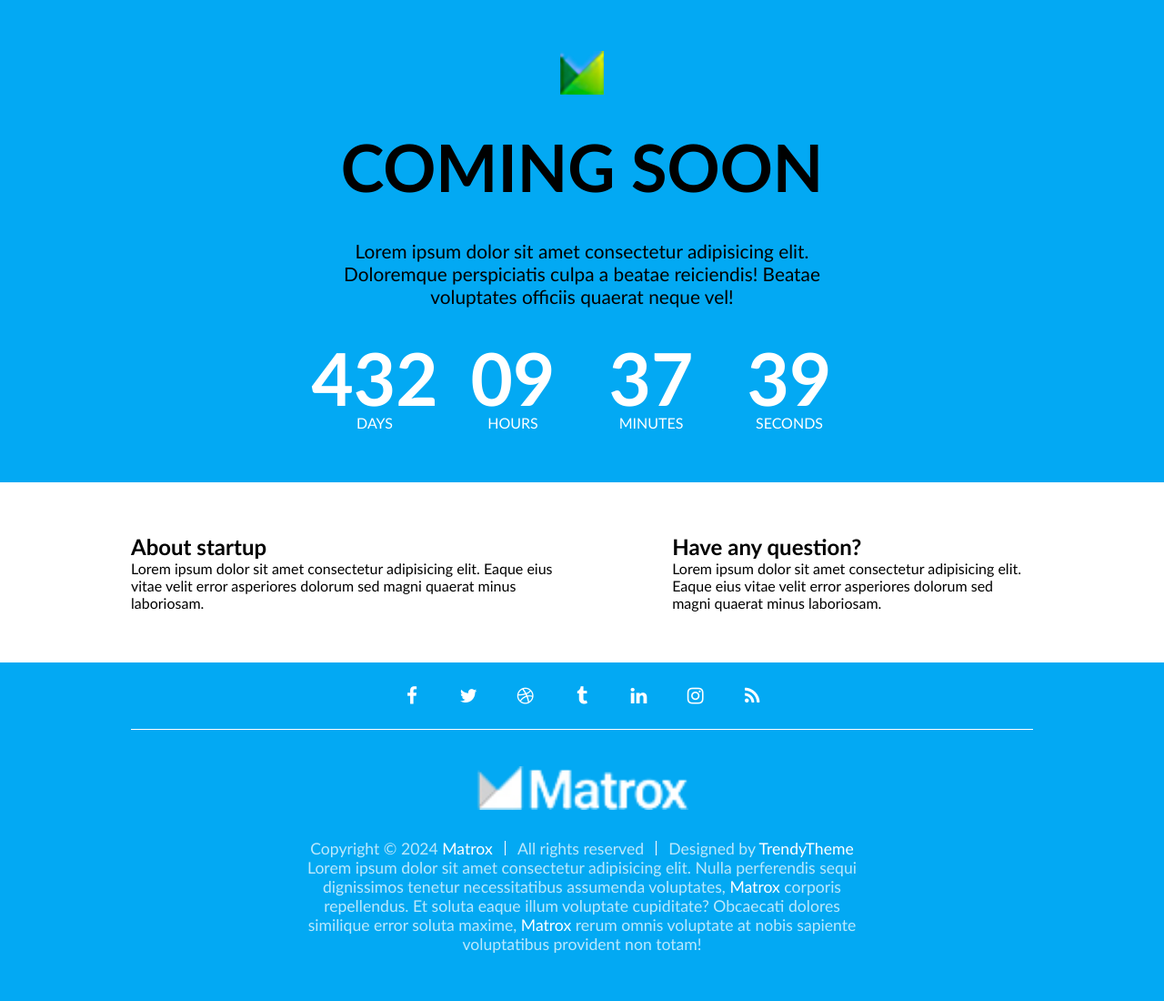
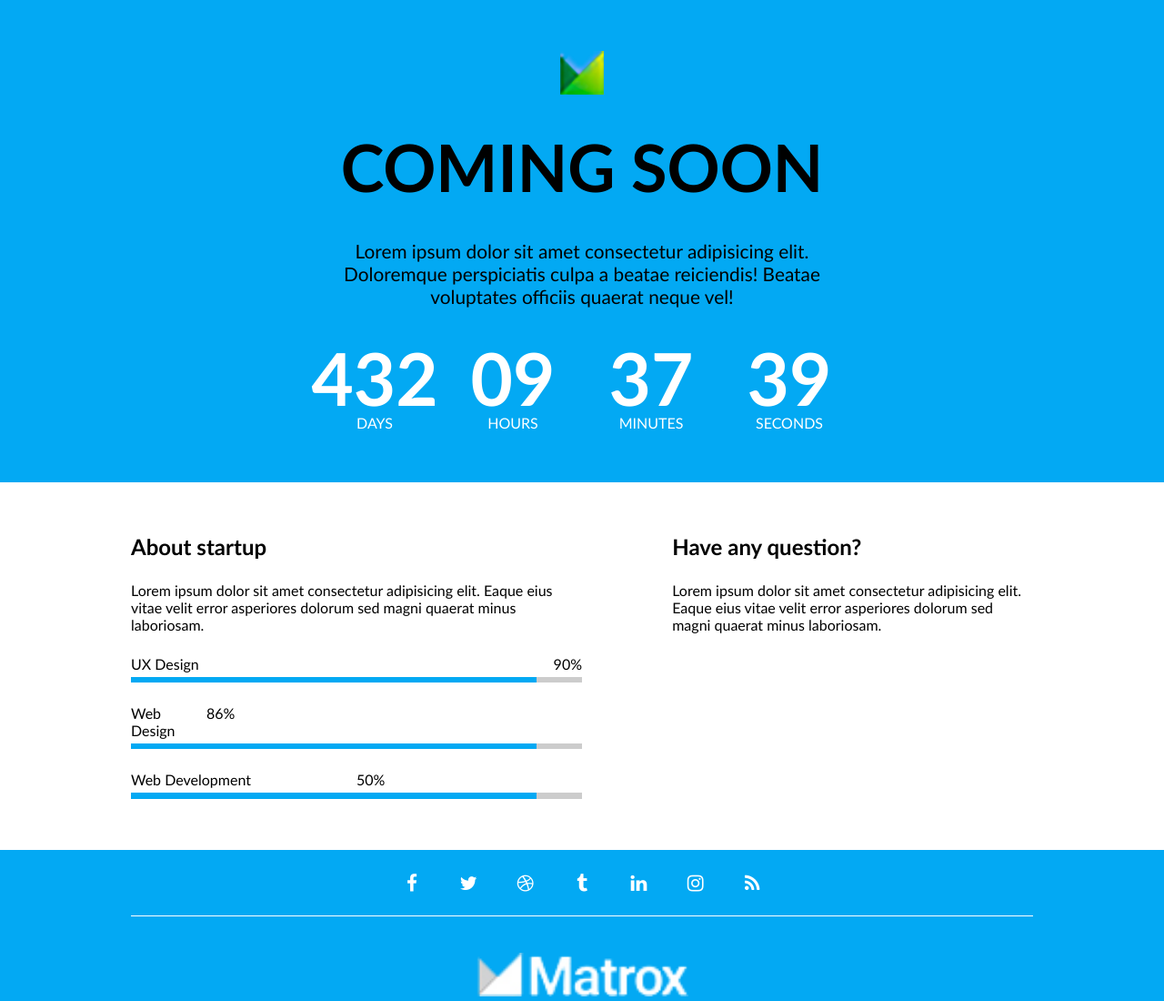
Before and after one commit to mkrivickas/44-grupe-coming-soon, a website: page index.html in a window 1280 px wide. Shown: the top 1100 px of the page at 91% size. Drawn offline with Linux system fonts and the light colour scheme.

Commit message:
Progress bar

```diff
--- a/css/base/layout.css
+++ b/css/base/layout.css
@@ -22,6 +22,9 @@
 }
 
 .container .column{
+  display: flex;
+  flex-direction: column;
+  gap: 1.5rem;
     width: 50%;
 }
 
--- /dev/null
+++ b/css/components/progress-bar.css
@@ -0,0 +1,24 @@
+.progress-bar {
+  display: flex;
+  width: 100%;
+  flex-direction: column;
+  gap: 0.3rem;
+}
+.progress-bar > .top {
+  display: flex;
+  justify-content: space-between;
+}
+.progress-bar > .top > .label {
+}
+.progress-bar > .top > .value {
+}
+.progress-bar > .bottom {
+  height: 0.4rem;
+  width: 100%;
+  background-color: #ccc;
+}
+.progress-bar > .bottom > .progress {
+  background-color: #03a9f3;
+  width: 90%;
+  height: 100%;
+}
--- a/css/pages/home.css
+++ b/css/pages/home.css
@@ -7,6 +7,7 @@
 
 /* components */
 @import url(../components/clock.css);
+@import url(../components/progress-bar.css);
 
 /* CUSTOM STYLE BELOW THIS LINE */
 .logo {
--- a/index.html
+++ b/index.html
@@ -72,6 +72,33 @@
               eius vitae velit error asperiores dolorum sed magni quaerat minus
               laboriosam.
             </p>
+            <div class="progress-bar">
+              <div class="top">
+                <div class="label">UX Design</div>
+                <div class="value">90%</div>
+              </div>
+              <div class="bottom">
+                <div class="progress"></div>
+              </div>
+            </div>
+            <div class="progress-bar">
+              <div class="top">
+                <div class="label">Web Design</div>
+                <div style="width: 86%;" class="value">86%</div>
+              </div>
+              <div class="bottom">
+                <div class="progress"></div>
+              </div>
+            </div>
+            <div class="progress-bar">
+              <div class="top">
+                <div class="label">Web Development</div>
+                <div style="width: 50%;" class="value">50%</div>
+              </div>
+              <div class="bottom">
+                <div class="progress"></div>
+              </div>
+            </div>
           </div>
           <div class="column right-column">
             <h2>Have any question?</h2>
```
